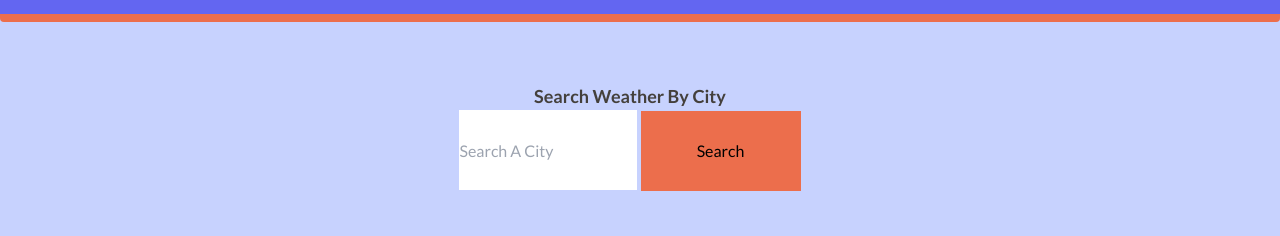
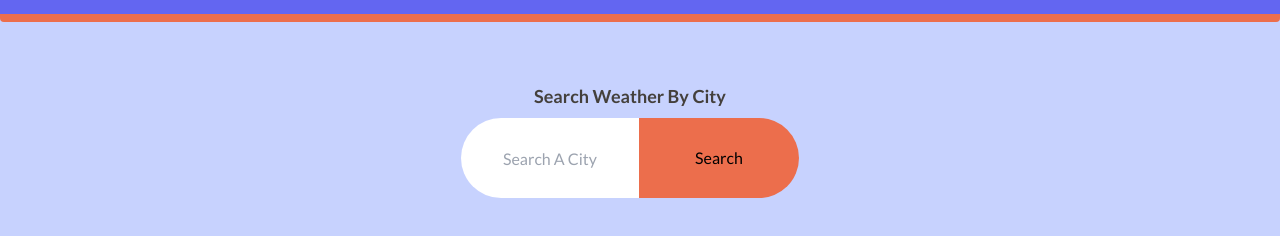
Before and after one commit to JamesHardin02/City-Weather-Watch, a website: page index.html in a window 1280 px wide. Shown: the part 74-310 px from the top of the page. Drawn offline with Linux system fonts and the light colour scheme.

Commit message:
restyled search bar and made aesthetic adjustments

```diff
--- a/assets/css/styles.css
+++ b/assets/css/styles.css
@@ -17,7 +17,7 @@
         @apply flex flex-col items-center pr-5
     }
     .btn{
-        @apply hover:bg-indigo-500 bg-orange-450 flex-initial w-40 h-20
+        @apply hover:bg-indigo-500 bg-orange-450 flex-initial sm:w-40 w-24 h-20 rounded-r-full
     }
     /* dynamic components */
     .flex-items-centered{
@@ -54,7 +54,7 @@
         @apply border-2 border-purple-400 border-solid rounded-xl bg-purple-400
     }
     .eight-day-box{
-        @apply justify-center shadow-lg md:mt-16 mt-6
+        @apply justify-center shadow-lg md:mt-16 mt-6 flex-wrap
     }
     .day-container{
         @apply border-2 border-black text-center bg-indigo-300 w-full items-center
--- a/index.html
+++ b/index.html
@@ -26,13 +26,13 @@
     <div class="top-row-box" id="top-row-box">
         <div>
             <form class="search-items">
-                <h2 class="mt-5 default-text font-bold">Search Weather By City</h2>
-                <div>
-                    <input class="w-50 h-20" id="city-input"type="text" placeholder="Search A City"/>
-                    <button id="city-input-button" class="btn w-50" type="submit">Search</button>
+                <h2 class="mt-5 mb-2 default-text font-bold">Search Weather By City</h2>
+                <div class="flex">
+                    <input class="h-20 rounded-l-full text-center" id="city-input"type="text" placeholder="Search A City"/>
+                    <button id="city-input-button" class="btn" type="submit">Search</button>
                 </div>
             </form>
-            <div>
+            <div class="mt-5">
                 <!-- search history -->
                 <ul id="search-history">
                 </ul>
```
Also changed, not shown: tailwind/output.css.
